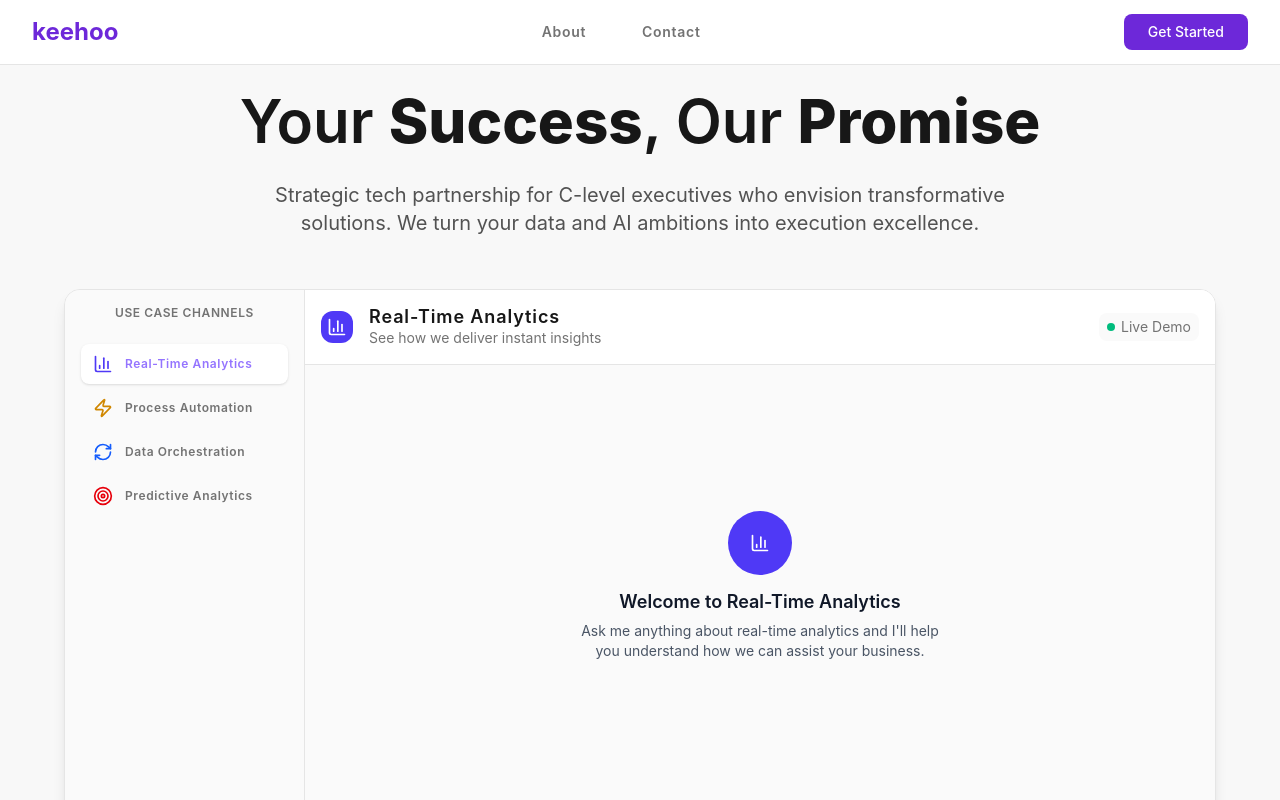
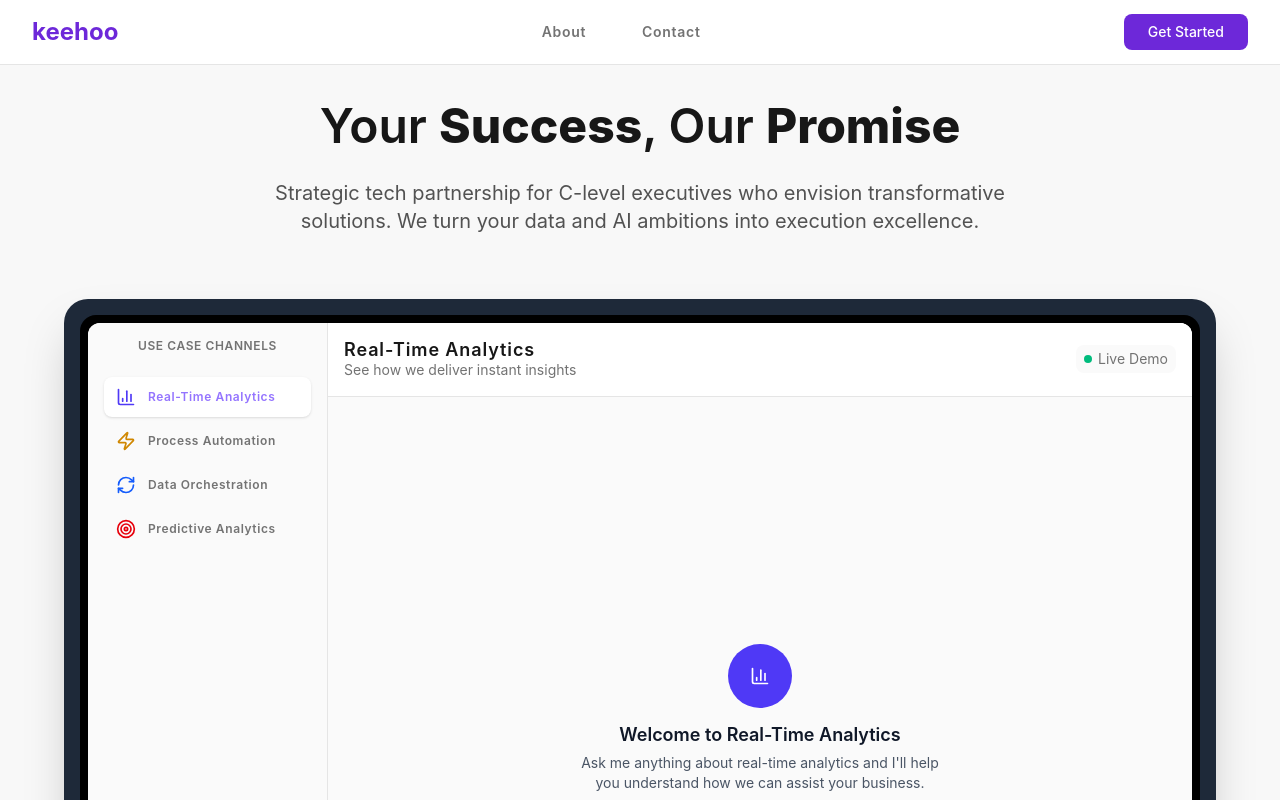
Before and after one commit to ShashankPole/KeeHoo-web-site, a Next.js app: page / in a window 1280 px wide. Shown: the top 800 px of the page. Built offline with nearby package versions, Linux system fonts and the light colour scheme.

Commit message:
usecase inside border

```diff
--- a/src/app/page.tsx
+++ b/src/app/page.tsx
@@ -5,10 +5,10 @@ export default function Home() {
   return (
     <>
       {/* Hero Section */}
-      <section className="bg-neutral-100/70 py-5">
+      <section className="bg-neutral-100/70 py-8">
         <div className="max-w-7xl mx-auto px-4 sm:px-6 lg:px-8">
           <div className="text-center">
-            <h1 className="text-4xl md:text-6xl font-bold text-neutral-900 mb-6">
+            <h1 className="text-2xl md:text-5xl font-bold text-neutral-900 mb-6">
               Your <span className="font-extrabold">Success</span>, Our <span className="font-extrabold">Promise</span>
             </h1>
             <p className="text-xl text-neutral-600 max-w-3xl mx-auto">
--- a/src/components/IndustriesSection.tsx
+++ b/src/components/IndustriesSection.tsx
@@ -81,7 +81,7 @@ export function IndustriesSection() {
             <button
               key={tab.id}
               onClick={() => setActiveTab(tab.id)}
-              className={`text-lg font-semibold pb-2 border-b-2 tracking-wider transition-colors ${
+              className={`text-lg font-medium pb-2 border-b-2 tracking-wider transition-colors ${
                 activeTab === tab.id
                   ? "text-secondary-600 border-secondary-600"
                   : "text-gray-500 border-transparent hover:text-gray-700"
--- a/src/components/UseCaseChannels.tsx
+++ b/src/components/UseCaseChannels.tsx
@@ -248,8 +248,14 @@ export function UseCaseChannels() {
   }
 
   return (
-    <div className="mx-auto max-w-6xl overflow-hidden rounded-2xl border border-neutral-200 shadow-lg hover:shadow-2xl duration-300">
-      <div className="flex h-[600px]">
+    <div className="mx-auto max-w-6xl">
+      {/* Laptop Frame */}
+      <div className="bg-gray-800 rounded-3xl p-4 shadow-2xl">
+        {/* Screen Bezel */}
+        <div className="bg-black rounded-2xl p-2">
+          {/* Screen */}
+          <div className="bg-white rounded-xl overflow-hidden shadow-inner">
+            <div className="flex h-[800px]">
               {/* Sidebar */}
               <div className="w-60 border-r border-neutral-200 bg-neutral-50 p-4">
                 <h2 className="mb-6 text-xs font-semibold uppercase tracking-wider flex justify-center text-neutral-500">Use Case Channels</h2>
@@ -281,11 +287,11 @@ export function UseCaseChannels() {
                 {/* Header */}
                 <div className="border-b border-neutral-200 bg-white p-4">
                   <div className="flex items-center gap-4">
-              <div
+                    {/* <div
                       className={`flex h-8 w-8 items-center justify-center rounded-xl ${selectedCase.bgColor} text-white`}
                     >
                       {selectedCase.icon}
-              </div>
+                    </div> */}
                     <div className="flex-1">
                       <div className="flex flex-col ">
                         <h1 className="text-lg font-semibold text-neutral-900 tracking-wider">{selectedCase.title}</h1>
@@ -388,5 +394,10 @@ export function UseCaseChannels() {
               </div>
             </div>
           </div>
+        </div>
+      </div>
+
+
+    </div>
   )
 }
```
Lines whose indentation alone changed are shown as unchanged.
